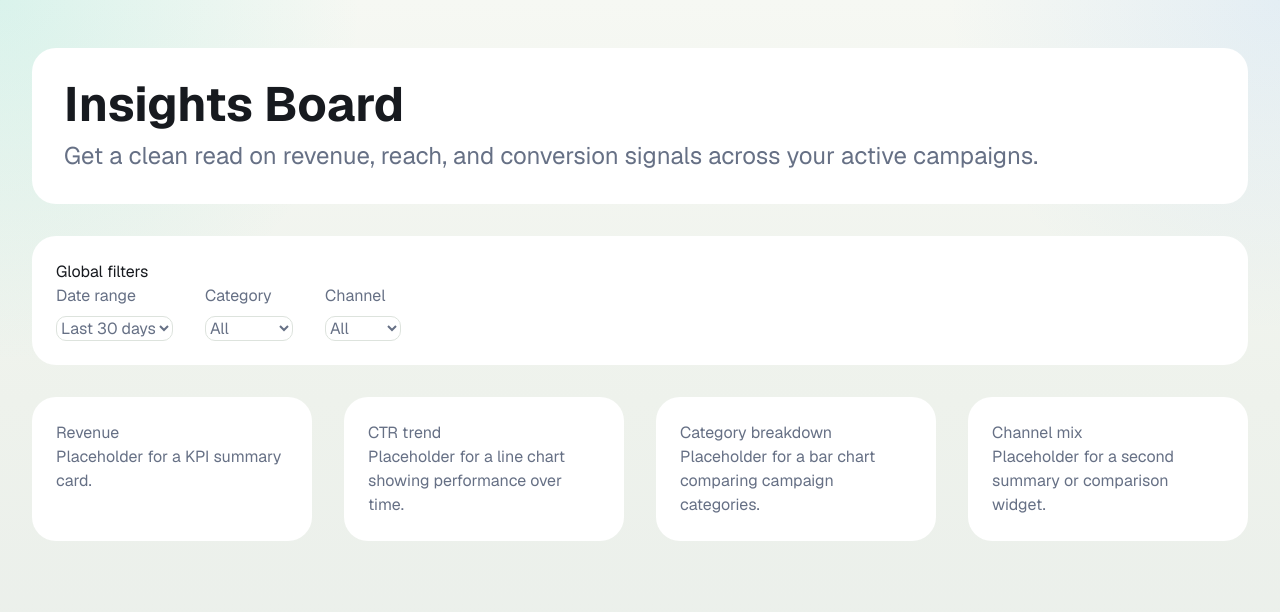
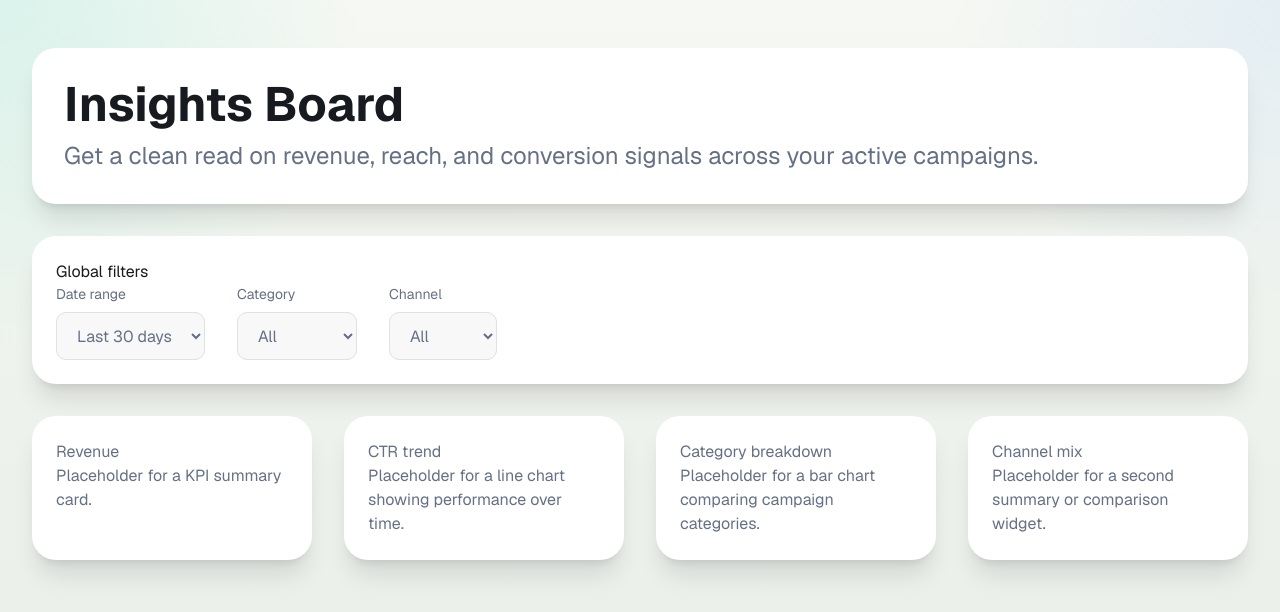
Before and after one commit to andreamartz/insights-board, a Next.js app: page /dashboard in a window 1280 px wide. Shown: the top 612 px of the page. Built offline with nearby package versions, Linux system fonts and the light colour scheme.

Commit message:
Styles(dashboard): Finish layout styling and filter bar focus accessibility

```diff
--- a/components/DashboardShell.tsx
+++ b/components/DashboardShell.tsx
@@ -2,24 +2,30 @@
 const DashboardShell = () => {
   return (
     <main className="text-text-muted max-w-7xl py-12 px-4 mx-auto flex flex-col gap-8 sm:px-6 lg:px-8">
-      <header aria-labelledby="hero-heading" className="flex flex-col gap-y-3 p-8 rounded-lg bg-bg-surface">
+      <header aria-labelledby="hero-heading" className="flex flex-col gap-y-3 p-8 rounded-lg bg-bg-surface shadow-xl">
         <h1 id="hero-heading" className="font-bold text-4xl md:text-5xl text-text-strong">Insights Board</h1>
         <p className="text-xl md:text-2xl text-text-muted">Get a clean read on revenue, reach, and conversion signals across your active campaigns.</p>
       </header>
-      <section aria-labelledby="filters-heading" className="bg-bg-surface p-6 rounded-lg">
+      <section aria-labelledby="filters-heading" className="bg-bg-surface p-6 rounded-lg shadow-xl">
         <h2 id="filters-heading" className="text-text-strong">Global filters</h2>
         <div className="flex flex-col gap-y-6 sm:flex-row sm:gap-x-8">
           <div className="flex flex-col gap-y-2">
-            <label htmlFor="date-range">Date range</label>
-            <select name="date-range" id="date-range" defaultValue="30d" className="border rounded-sm border-border-default">
+            <label htmlFor="date-range" className="text-sm">Date range</label>
+            <select name="date-range" id="date-range" defaultValue="30d"
+              className="border rounded-sm border-border-default px-4 h-12 bg-bg-surface-soft
+              focus-visible:outline-none focus-visible:ring-2 focus-visible:ring-accent-secondary focus-visible:ring-offset-2
+              focus-visible:ring-offset-bg-surface focus-visible:border-accent-secondary">
               <option value="7d">Last 7 days</option>
               <option value="30d">Last 30 days</option>
               <option value="90d">Last 90 days</option>
             </select>
           </div>
           <div className="flex flex-col gap-y-2">
-            <label htmlFor="category">Category</label>
-            <select name="category" id="category" defaultValue="all" className="border rounded-sm border-border-default">
+            <label htmlFor="category" className="text-sm">Category</label>
+            <select name="category" id="category" defaultValue="all"
+              className="border rounded-sm border-border-default px-4 h-12 bg-bg-surface-soft
+              focus-visible:outline-none focus-visible:ring-2 focus-visible:ring-accent-secondary focus-visible:ring-offset-2
+              focus-visible:ring-offset-bg-surface focus-visible:border-accent-secondary">
               <option value="all">All</option>
               <option value="tech">Tech</option>
               <option value="office">Office</option>
@@ -27,8 +33,11 @@ const DashboardShell = () => {
             </select>
           </div>
           <div className="flex flex-col gap-y-2">
-            <label htmlFor="channel">Channel</label>
-            <select name="channel" id="channel" defaultValue="all" className="border rounded-sm border-border-default">
+            <label htmlFor="channel" className="text-sm">Channel</label>
+            <select name="channel" id="channel" defaultValue="all"
+              className="border rounded-sm border-border-default px-4 h-12 bg-bg-surface-soft
+              focus-visible:outline-none focus-visible:ring-2 focus-visible:ring-accent-secondary focus-visible:ring-offset-2
+              focus-visible:ring-offset-bg-surface focus-visible:border-accent-secondary">
               <option value="all">All</option>
               <option value="display">Display</option>
               <option value="search">Search</option>
@@ -38,19 +47,19 @@ const DashboardShell = () => {
         </div>
       </section>
       <section aria-label="Dashboard widgets" className="grid grid-cols-1 md:grid-cols-2 xl:grid-cols-4 gap-8">
-        <article className="bg-bg-surface p-6 rounded-lg">
+        <article className="bg-bg-surface p-6 rounded-lg shadow-xl">
           <h2>Revenue</h2>
           <p>Placeholder for a KPI summary card.</p>
         </article>
-        <article className="bg-bg-surface p-6 rounded-lg">
+        <article className="bg-bg-surface p-6 rounded-lg shadow-xl">
           <h2>CTR trend</h2>
           <p>Placeholder for a line chart showing performance over time.</p>
         </article>
-        <article className="bg-bg-surface p-6 rounded-lg">
+        <article className="bg-bg-surface p-6 rounded-lg shadow-xl">
           <h2>Category breakdown</h2>
           <p>Placeholder for a bar chart comparing campaign categories.</p>
         </article>
-        <article className="bg-bg-surface p-6 rounded-lg">
+        <article className="bg-bg-surface p-6 rounded-lg shadow-xl">
           <h2>Channel mix</h2>
           <p>Placeholder for a second summary or comparison widget.</p>
         </article>
```
